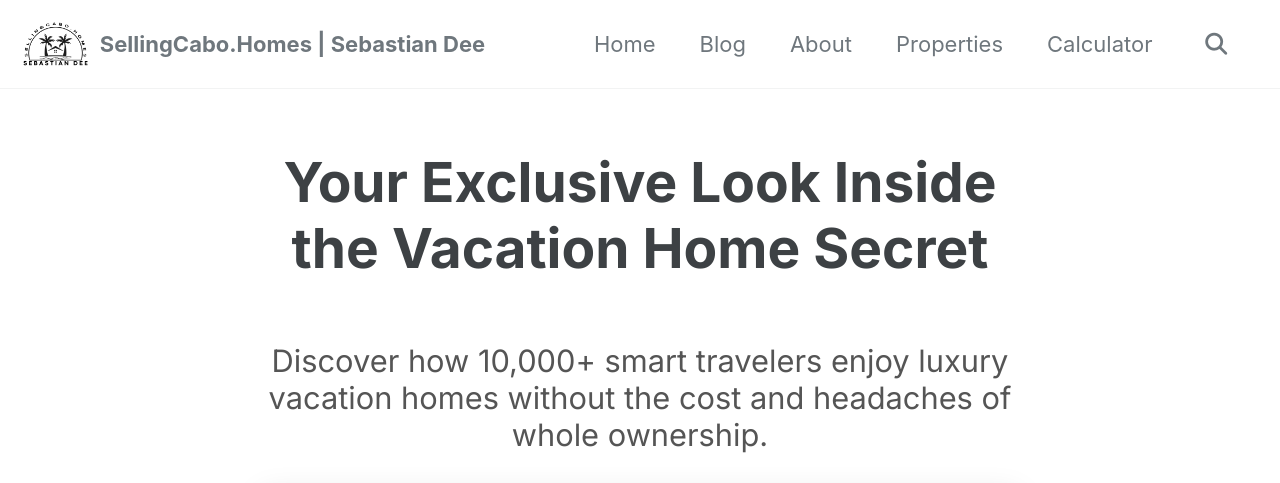
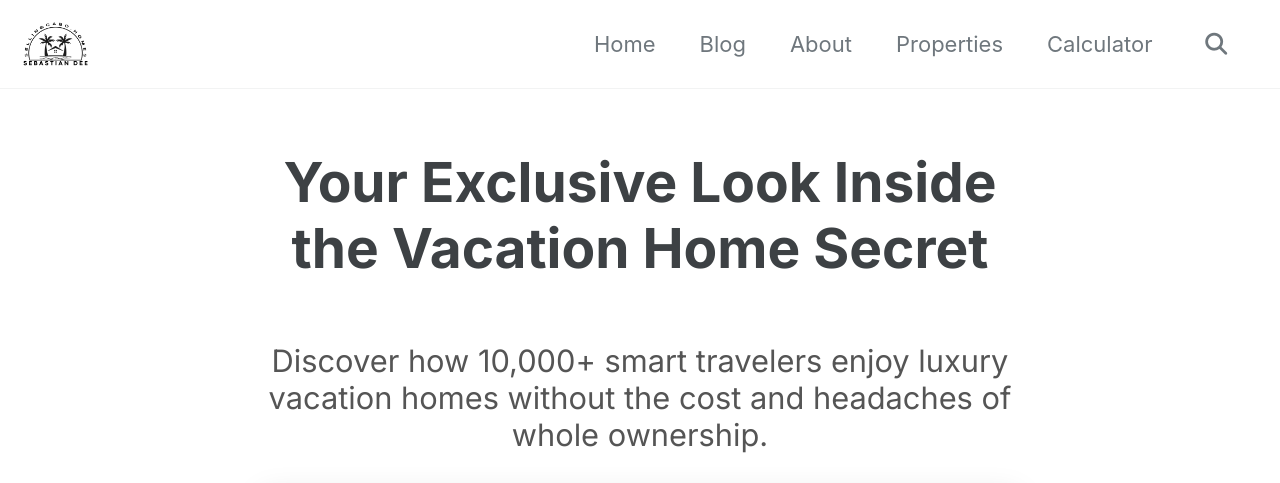
Before and after one commit to sellingcabohomes/SellingCabo.Homes, a Jekyll site: the page built from blog/fractional-ownership-webinar.md, in a window 1280 px wide. Shown: the part 100-583 px from the top of the page. Built offline with Jekyll 4.4.1, drawn with Linux system fonts in a browser that asks for light colours; cached includes are drawn as plain includes; a script that is not in the unit is left out; grey boxes are pictures that could not be loaded.

Commit message:
Hide header text and make logo bigger with more padding

```diff
--- a/assets/css/main.scss
+++ b/assets/css/main.scss
@@ -781,12 +781,30 @@
 }
 
 /*
+/*
 ==========================================================================
     BLOG HEADER CUSTOMIZATION
 ==========================================================================
 */
 
-// Logo spacing
+// Hide site title text completely
+.site-title {
+  display: none !important;
+}
+
+// Logo styling - bigger and more padding
 .site-logo {
-  margin-right: 20px;
+  margin-right: 40px; // More padding to the right
+
+  img {
+    height: 80px !important; // Bigger logo
+    width: auto;
+  }
 }
+
+// Ensure navigation stays on the right
+.greedy-nav {
+  display: flex;
+  justify-content: space-between;
+  align-items: center;
+}
```
